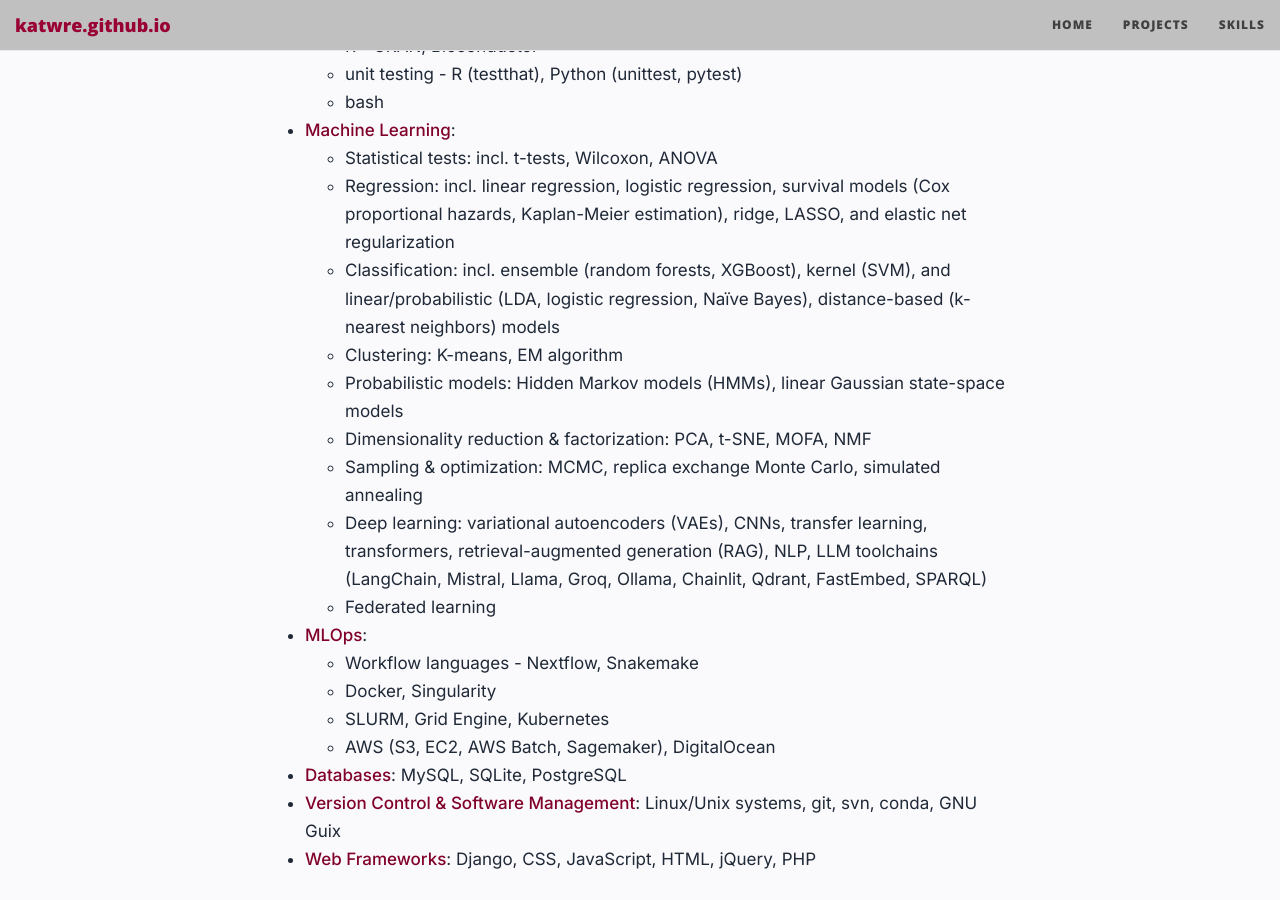
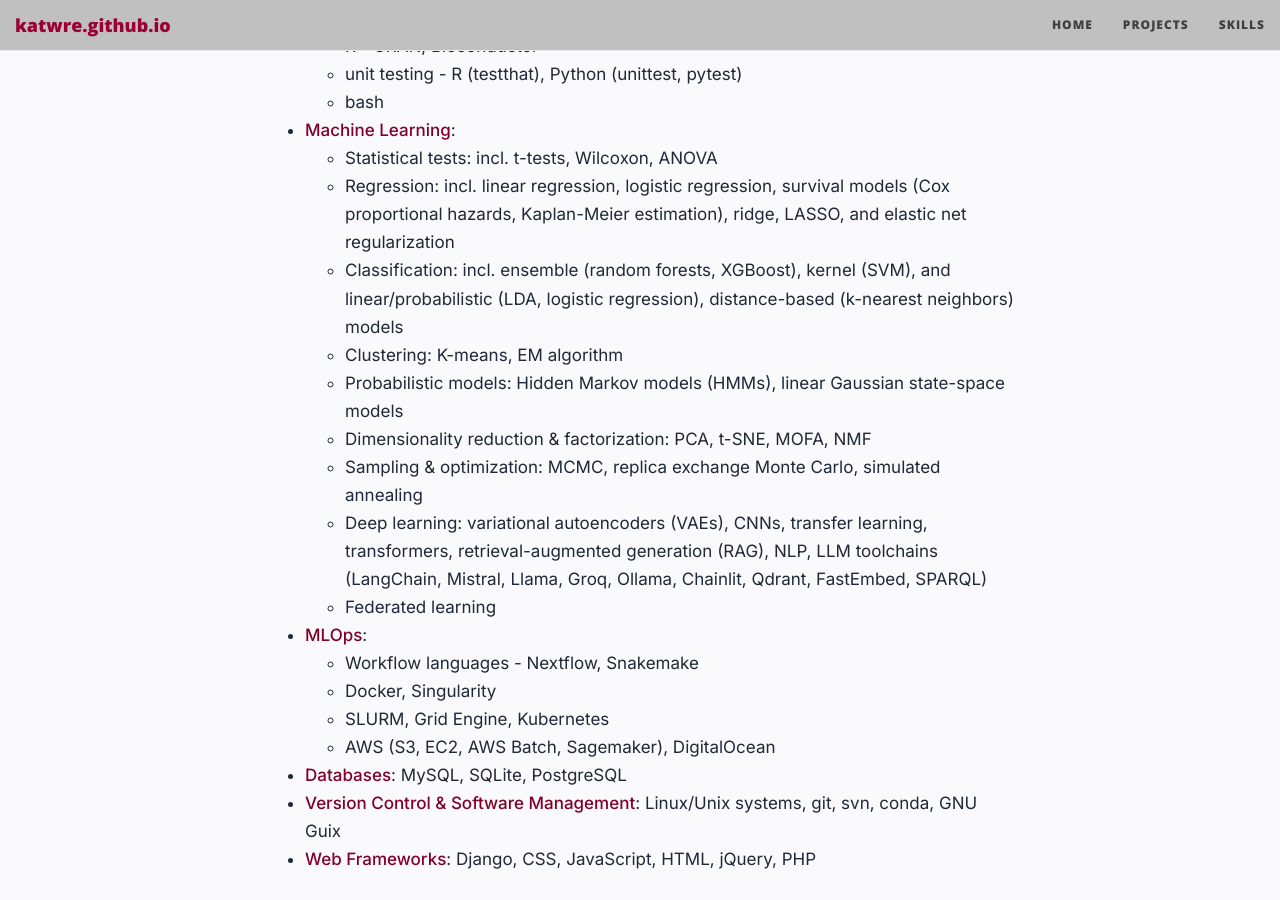
Before and after one commit to katwre/katwre.github.io, a Jekyll site: the page built from skills.md, in a window 1280 px wide and 900 px high, scrolled down 514 px. Built offline with Jekyll 4.4.1, drawn with Linux system fonts in a browser that asks for light colours; nearby versions of some CDN libraries; a style sheet for code colours, icons or effects is not loaded.

Commit message:
More modern version

```diff
--- a/skills.md
+++ b/skills.md
@@ -262,7 +262,7 @@
    <ul>
     <li>Statistical tests: incl. t-tests, Wilcoxon, ANOVA</li>
     <li>Regression: incl. linear regression, logistic regression, survival models (Cox proportional hazards, Kaplan-Meier estimation), ridge, LASSO, and elastic net regularization</li>
-    <li>Classification: incl. ensemble (random forests, XGBoost), kernel (SVM), and linear/probabilistic (LDA, logistic regression, Naïve Bayes), distance-based (k-nearest neighbors) models</li>
+    <li>Classification: incl. ensemble (random forests, XGBoost), kernel (SVM), and linear/probabilistic (LDA, logistic regression), distance-based (k-nearest neighbors) models</li>
     <li>Clustering: K-means, EM algorithm</li>
     <li>Probabilistic models: Hidden Markov models (HMMs), linear Gaussian state-space models</li>
     <li>Dimensionality reduction & factorization: PCA, t-SNE, MOFA, NMF</li>
```
